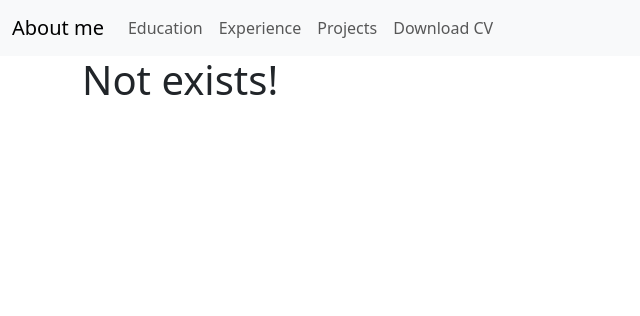
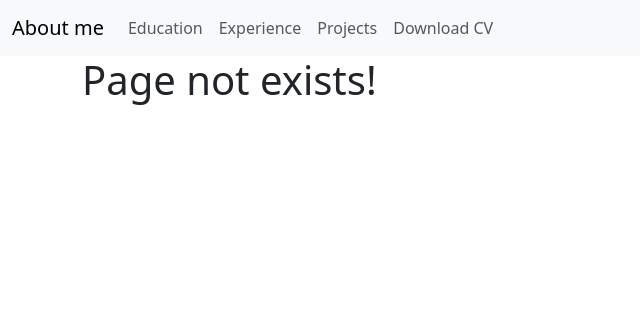
Before and after one commit to pcmasoft/py-flask, a Flask app: template app/templates/404.html in a window 1280 px wide. Shown: the top 316 px of the page, without its empty margins (0-640 px from the left). Run offline with Flask 3, Linux system fonts and the light colour scheme; the template is opened without the code that fills it, so the values that code supplies are empty; some libraries are stand-ins or nearby versions.

Commit message:
Update: 14-10-2025 20:16

```diff
--- a/app/app.py
+++ b/app/app.py
@@ -19,7 +19,7 @@ def cv():
 
 
 @app.errorhandler(404)
-def page_not_found():
+def page_not_found(e):
     return render_template("404.html"), 404
 
 
--- a/app/templates/404.html
+++ b/app/templates/404.html
@@ -1,7 +1,7 @@
 {%extends "base.html"%}
 
-{%block title%} Home {%endblock%}
+{%block title%} Not found! {%endblock%}
 
 {%block content%}
-<h1>Not exists!</h1>
+<h1>Page not exists!</h1>
 {%endblock%}
```
Also changed, not shown: 1 other file.
